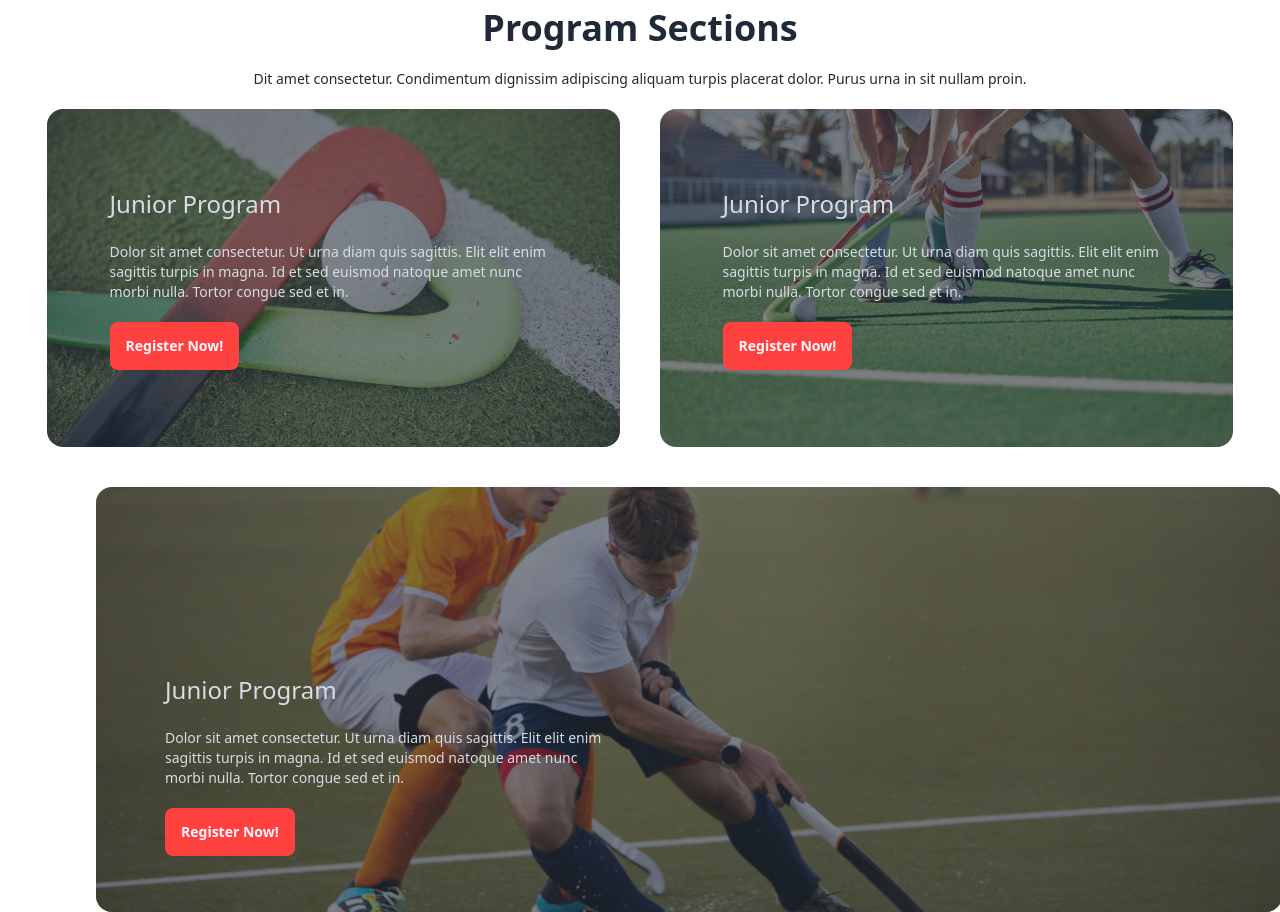
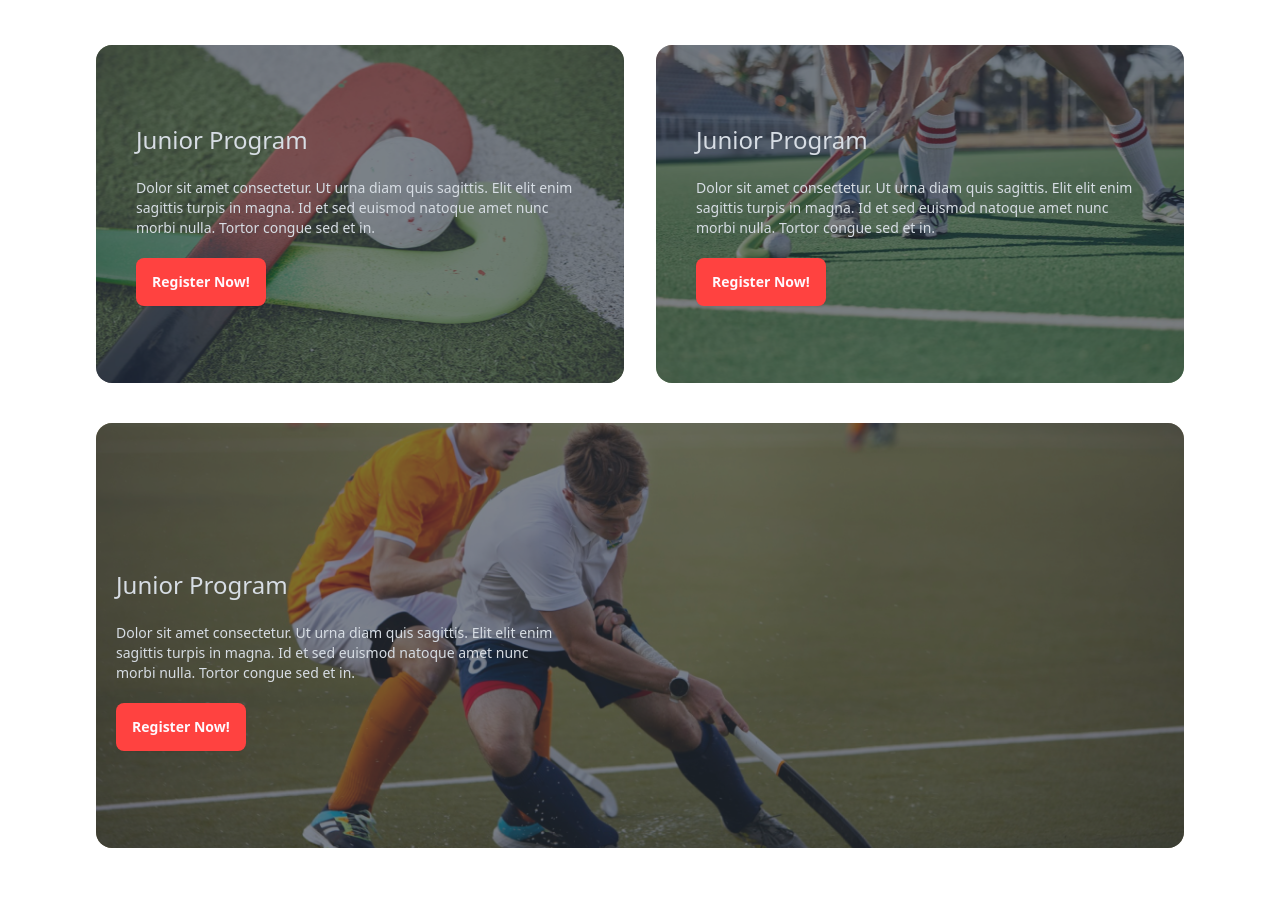
Before and after one commit to nazmul6548/hockeys-assignment-3, a plain HTML site: page index.html in a window 1280 px wide. Shown: the part 1291-2203 px from the top of the page. After the commit the page ends 2139 px from the top, so only its background shows below. Drawn offline with nearby package versions, Linux system fonts and the light colour scheme.

Commit message:
program section done

```diff
--- a/index.html
+++ b/index.html
@@ -22,7 +22,7 @@
 <body>
     <!--  -->
     <!--  -->
-    <header class="container mx-auto lg:px-24 px-8 my-8">
+    <header class="container mx-auto px-2 lg:px-24 ">
 
         <!--  -->
         <!--  -->
@@ -61,16 +61,16 @@
         <!--  -->
         <!-- banner -->
         <!-- carousel -->
-        <div class="carousel w-full mt-[48px]">
+        <div class="carousel w-full mt-4 lg:mt-[48px]">
             <div id="slide1" class="carousel-item relative w-full h-[200px]  lg:h-[550px] ">
-              <img src="./Images/1.png" class="object-cover rounded-xl lg:w-full object-top">
+              <img src="./Images/1.png" class="object-cover  rounded-xl lg:w-full object-top">
               <div class="absolute flex justify-between transform -translate-y-1/2 left-5 right-5 top-1/2">
                 <a href="#slide3" class="btn btn-circle">❮</a>
                 <a href="#slide2" class="btn btn-circle">❯</a>
               </div>
             </div>
             <div id="slide2" class="carousel-item relative w-full h-[200px]  lg:h-[550px] ">
-                <img src="./Images/1.png" class="object-cover rounded-xl lg:w-full object-top">
+                <img src="./Images/1.png" class="object-cover  rounded-xl lg:w-full object-top">
               <div class="absolute flex justify-between transform -translate-y-1/2 left-5 right-5 top-1/2">
                 <a href="#slide1" class="btn btn-circle">❮</a>
                 <a href="#slide3" class="btn btn-circle">❯</a>
@@ -98,7 +98,10 @@
 
     <!--  -->
     <!--  -->
-    <main class="container mx-auto lg:px-24 px-8 my-12 lg:my-20 ">
+    <main class="container mx-auto px-2 lg:px-24 ">
+        <!--  -->
+        <section>
+            <!--  -->
             <div class="all">
                 <div class="text-center border-b-2 border-dotted border-black translate-y-2">
                     <h1 class="text-[22px] lg:text-4xl font-bold">Professional Hockeys Club</h1>
@@ -143,19 +146,21 @@
 
             </div>
             <!--  -->
+        </section>
+        <!--  -->
         <!--  -->
 
-        <section>
+        <section class="container mx-auto mt-24">
             <div class="all mt-24">
                 <div class="text-center">
                     <h1 class="text-[22px] lg:text-4xl font-bold">Program Sections</h1>
                     <p class="w-full text-[12px] pb-5 lg:text-[14px] mt-5 w-2/4 m-auto">Dit amet consectetur. Condimentum dignissim adipiscing aliquam turpis placerat dolor. Purus urna in sit nullam proin. </p>
                 </div>
                 <!--  -->
-                <div class=" flex flex-col  lg:flex-row gap-10 items-center justify-center">
+                <div class="grid grid-rows-1 lg:grid-cols-2 gap-8  mt-12">
                     <div class="num-one">
                         <!--  -->
-                        <div class="hero w-[100%] lg:w-[573px] h-[338px] rounded-2xl overflow-hidden"  style="background-image: url(./Images/2.png);">
+                        <div class="hero w-[100%] lg:w-[100%] flex-1 h-[338px] rounded-2xl overflow-hidden"  style="background-image: url(./Images/2.png);">
                             <div class="hero-overlay bg-opacity-60"></div>
                             <div class="hero-content text-left  text-neutral-content">
                               <div class="max-w-md">
@@ -170,7 +175,7 @@
                     </div>
                     <div class="num-two">
                         <!--  -->
-                        <div class="hero w-[100%] lg:w-[573px] h-[338px] rounded-2xl overflow-hidden"  style="background-image: url(./Images/3.png);">
+                        <div class="hero lg:w-[100%] flex-1 h-[338px] rounded-2xl overflow-hidden"  style="background-image: url(./Images/3.png);">
                             <div class="hero-overlay bg-opacity-60"></div>
                             <div class="hero-content text-left  text-neutral-content">
                               <div class="max-w-md">
@@ -184,11 +189,11 @@
                         <!--  -->
                     </div>
                 </div>
-                <div class="three-num">
+                <div class="three-num flex items-center justify-center">
                     <!--  -->
-                    <div class="hero w-[100%]  h-[338px] lg:w-[1186px] lg:h-[425px] mt-10 m-auto rounded-2xl overflow-hidden"  style="background-image: url(./Images/4.png);">
+                    <div class="hero w-[100%]  h-[338px]  lg:w-[100%] h-[425px] mt-10 m-auto rounded-2xl overflow-hidden"  style="background-image: url(./Images/4.png);">
                         <div class="hero-overlay bg-opacity-60"></div>
-                        <div class="hero-content mr-0 mt-0 lg:mr-[600px] mt-32  text-neutral-content">
+                        <div class="hero-content mb-44 mr-0 mt-0 lg:mr-[600px] mt-32  text-neutral-content">
                           <div class="max-w-md ">
                             <h1 class="text-2xl py-[2px]">Junior Program</h1>
                             <p class="text-sm py-5">Dolor sit amet consectetur. Ut urna diam quis sagittis. Elit elit
```
Lines whose indentation alone changed are shown as unchanged.
